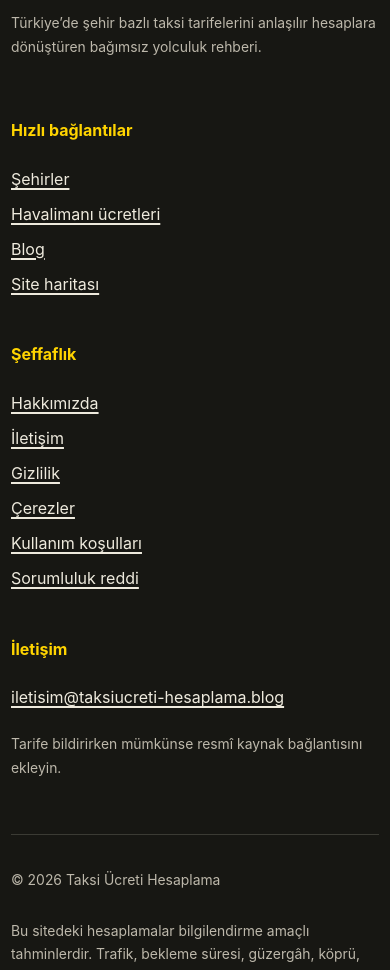
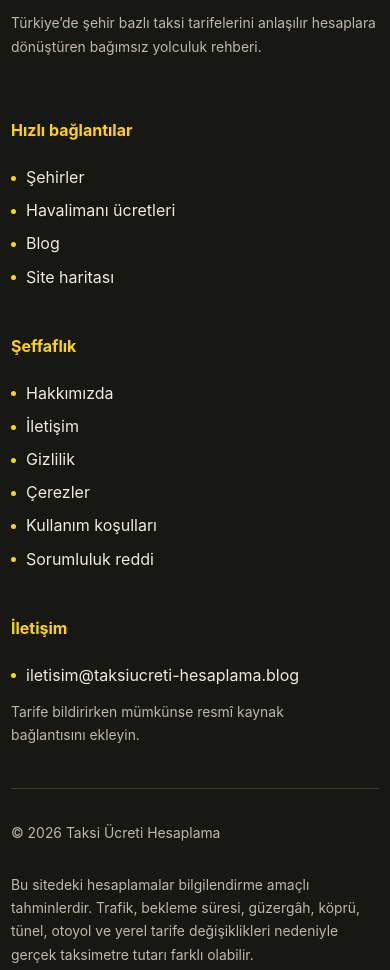
Before and after one commit to arslanwebx/taksi-ucreti-hesaplama, a Next.js app: page / in a window 390 px wide. Shown: the part 9604-10574 px from the top of the page. Built offline with nearby package versions, Linux system fonts and the light colour scheme.

Commit message:
Add contact page link to navigation
Add 'İletişim' (Contact) page to the main site navigation and include a validation check to ensure the contact page link appears in the primary navigation menu.

```diff
--- a/app/globals.css
+++ b/app/globals.css
@@ -170,3 +170,18 @@
 .popular-cities button,.all-cities button{width:100%;min-height:44px;display:flex;align-items:center;gap:7px;min-width:0;border:1px solid var(--line);border-radius:9px;background:white;padding:9px 10px;font-size:.84rem;font-weight:800;text-align:left;overflow-wrap:anywhere}
 .popular-cities button:hover,.all-cities button:hover{background:var(--yellow-soft);border-color:#b79b34}
 .all-cities button span{display:inline-grid;place-items:center;flex:0 0 auto;min-width:25px;height:23px;border-radius:6px;background:var(--yellow-soft);font-size:.66rem}
+
+/* Cleaner footer navigation */
+.site-footer a{text-decoration:none}
+.footer-links{list-style:none;padding:0;margin:0;display:grid;gap:8px}
+.footer-links li{position:relative;padding-left:15px;line-height:1.45}
+.footer-links li:before{content:"";position:absolute;left:0;top:.62em;width:5px;height:5px;border-radius:50%;background:var(--yellow)}
+.footer-links a{display:inline-block;transition:color .15s ease,transform .15s ease}
+.footer-links a:hover{color:var(--yellow);transform:translateX(2px)}
+.footer-contact-links{max-width:100%}
+.footer-contact-links a{overflow-wrap:anywhere}
+.footer-contact-note{max-width:280px;margin:8px 0 0}
+@media(max-width:580px){
+  .footer-links{gap:10px}
+  .footer-contact-note{margin-top:6px}
+}
--- a/components/Footer.tsx
+++ b/components/Footer.tsx
@@ -10,9 +10,9 @@ export function Footer() {
     <footer className="site-footer">
       <div className="container footer-grid">
         <div className="footer-brand"><Logo footer /><p>Türkiye’de şehir bazlı taksi tarifelerini anlaşılır hesaplara dönüştüren bağımsız yolculuk rehberi.</p></div>
-        <div><h2>Hızlı bağlantılar</h2>{guides.map(([name, href]) => <Link key={href} href={href}>{name}</Link>)}</div>
-        <div><h2>Şeffaflık</h2>{policies.map(([name, href]) => <Link key={href} href={href}>{name}</Link>)}</div>
-        <div><h2>İletişim</h2><a href={`mailto:${site.contactEmail}`}>{site.contactEmail}</a><p>Tarife bildirirken mümkünse resmî kaynak bağlantısını ekleyin.</p></div>
+        <div><h2>Hızlı bağlantılar</h2><ul className="footer-links">{guides.map(([name, href]) => <li key={href}><Link href={href}>{name}</Link></li>)}</ul></div>
+        <div><h2>Şeffaflık</h2><ul className="footer-links">{policies.map(([name, href]) => <li key={href}><Link href={href}>{name}</Link></li>)}</ul></div>
+        <div><h2>İletişim</h2><ul className="footer-links footer-contact-links"><li><a href={`mailto:${site.contactEmail}`}>{site.contactEmail}</a></li></ul><p className="footer-contact-note">Tarife bildirirken mümkünse resmî kaynak bağlantısını ekleyin.</p></div>
       </div>
       <div className="container footer-bottom"><p>© 2026 {site.name}</p><p>{site.disclaimer}</p></div>
     </footer>
--- a/scripts/audit-dist.mjs
+++ b/scripts/audit-dist.mjs
@@ -83,6 +83,7 @@ const blog = readFileSync(join(outputDirectory, 'blog', 'index.html'), 'utf8');
 if ((blog.match(/class="article-card"/g)?.length ?? 0) !== 7) errors.push('Blog arşivinde yedi yazının tamamı bulunmalı.');
 if (/class="card-link"/i.test(blog)) errors.push('Blog arşivindeki yinelenen kart CTA metinleri kaldırılmadı.');
 if ((blog.match(/href="\/yazar\/oguzhan-arslan\/"/g)?.length ?? 0) < 7) errors.push('Blog arşivindeki her yazar adı profil sayfasına bağlanmalı.');
+if (!blog.match(/<nav[^>]+id="primary-navigation"[\s\S]*?href="\/iletisim\/"[\s\S]*?<\/nav>/i)) errors.push('Ana menüde iletişim sayfası bağlantısı bulunmalı.');
 for (const slug of ['ankara-taksi-ucreti','antalya-taksi-ucreti','istanbul-taksi-ucreti','izmir-taksi-ucreti','istanbul-havalimani-taksi-ucreti','taksi-ucreti-nasil-hesaplanir','indi-bindi-ucreti-nedir']) {
   const html = readFileSync(join(outputDirectory, slug, 'index.html'), 'utf8');
   if ((html.match(/class="author-box/g)?.length ?? 0) !== 1) errors.push(`${slug}: tek yazar kutusu bulunmalı.`);
--- a/src/data/site.ts
+++ b/src/data/site.ts
@@ -9,7 +9,7 @@ export const site = {
   analyticsId: 'G-9DE2SY0711',
   socialLinks: [] as string[],
   navigation: [
-    ['Ana Sayfa', '/'], ['Şehir Hesaplayıcıları', '/sehirler/'], ['Blog', '/blog/'], ['Hakkımızda', '/hakkimizda/']
+    ['Ana Sayfa', '/'], ['Şehir Hesaplayıcıları', '/sehirler/'], ['Blog', '/blog/'], ['Hakkımızda', '/hakkimizda/'], ['İletişim', '/iletisim/']
   ] as const,
   disclaimer: 'Bu sitedeki hesaplamalar bilgilendirme amaçlı tahminlerdir. Trafik, bekleme süresi, güzergâh, köprü, tünel, otoyol ve yerel tarife değişiklikleri nedeniyle gerçek taksimetre tutarı farklı olabilir.'
 };
```
